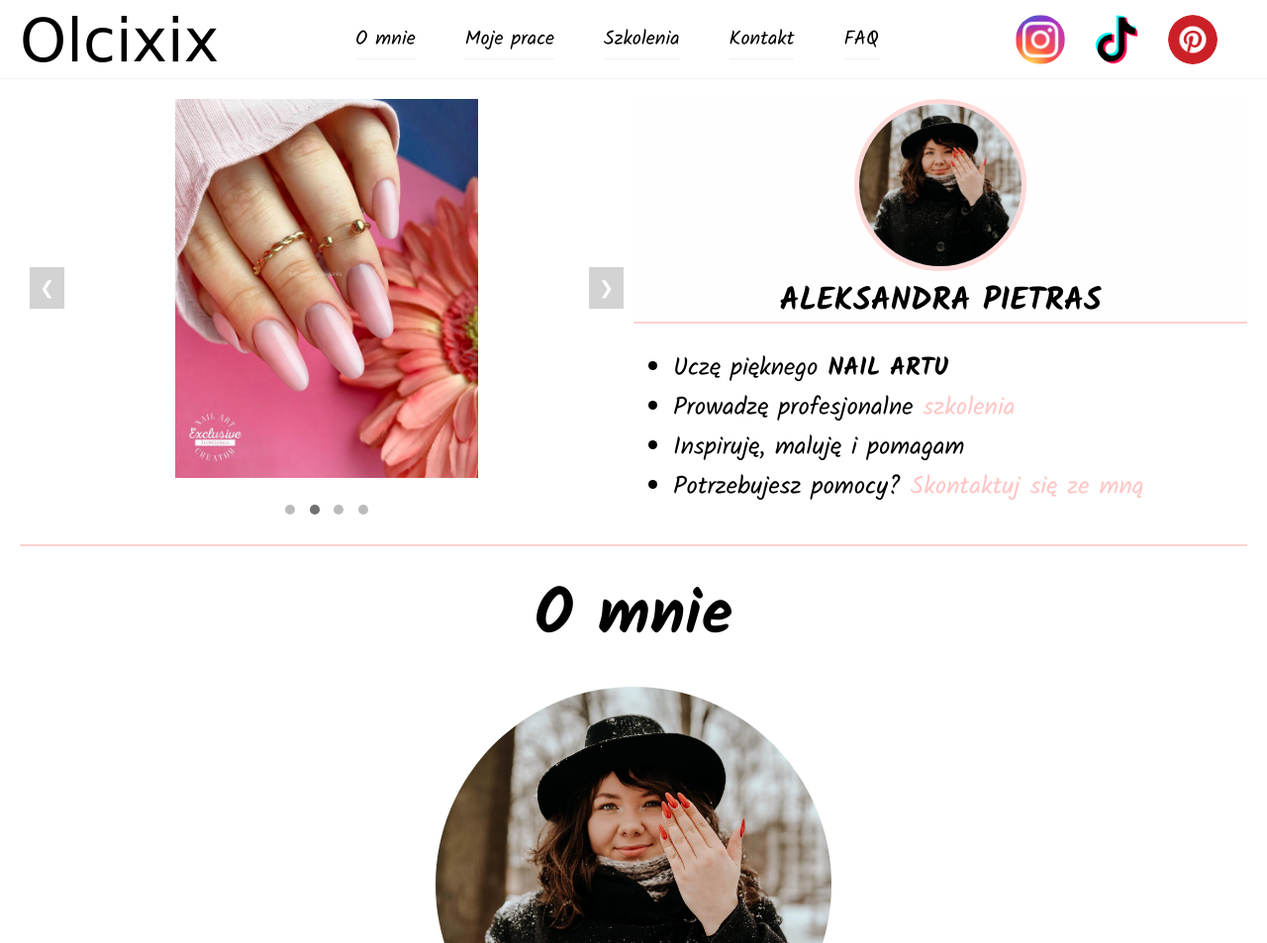
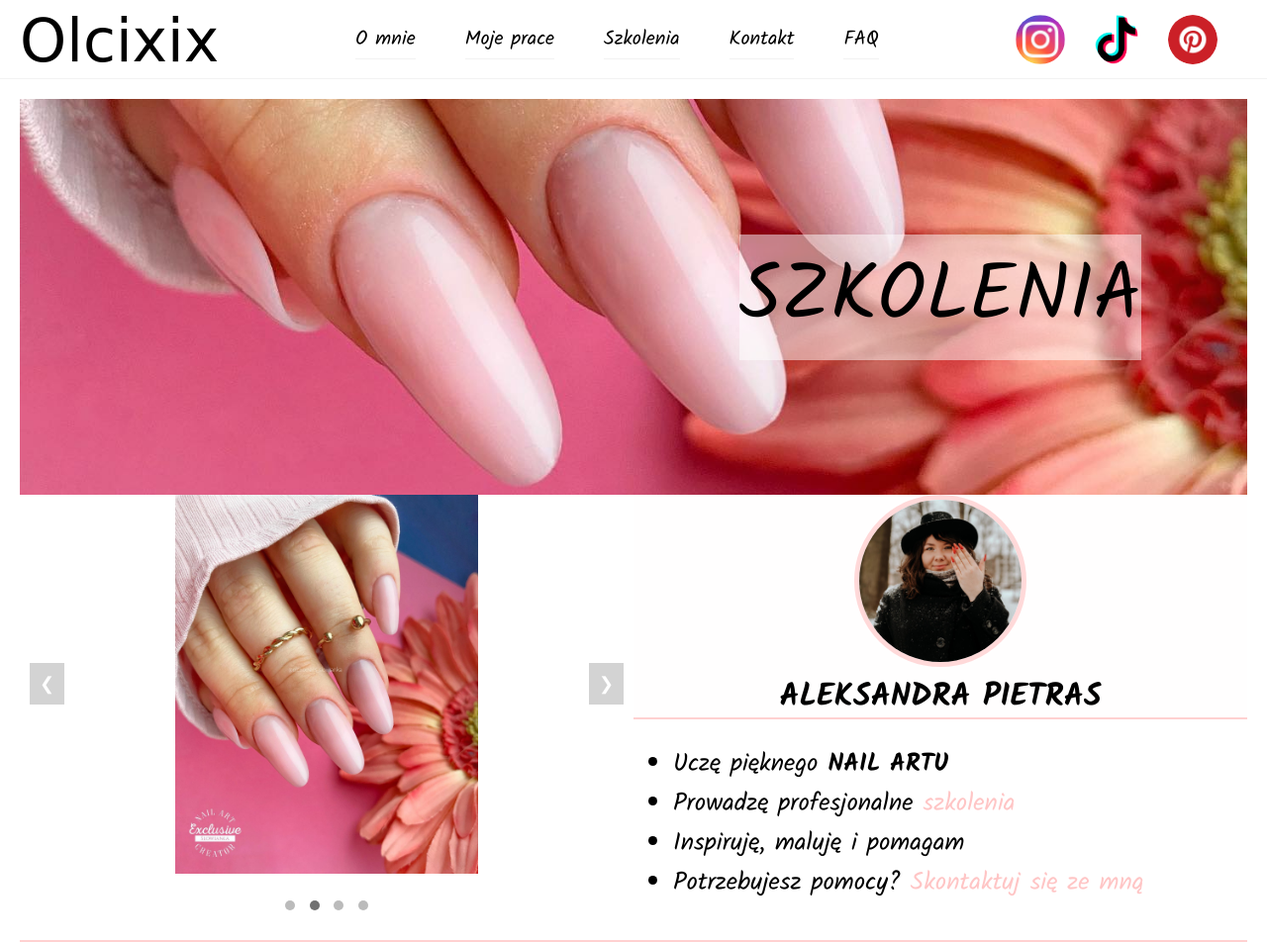
Before and after one commit to sunnyline99/sunnyline99.github.io, a plain HTML site: page index.html in a window 1280 px wide. Shown: the top 953 px of the page at 99% size. Drawn offline with nearby package versions, Linux system fonts and the light colour scheme; a web font is replaced by a local one.

Commit message:
test paralax on main page

```diff
--- a/index.html
+++ b/index.html
@@ -62,6 +62,22 @@
         </nav>
 
         <main class="main-content">
+
+            <div class="welcome-container-paralax">
+                <div class="paralax-wrapper">
+                    <div class="paralax" style="background-image: url('images/2.jpg'); transform: translate(0px, 0px); background-color: rgba(255, 255, 255, 0.5);">
+                        <div class="empty-box">
+
+                        </div>
+                        <div class="paralax-text">
+                            <span style="font-size: 80px;">
+                                SZKOLENIA
+                            </span>
+                        </div>
+                    </div>
+                </div>
+            </div>
+
             <div class="welcome-container">
                 <div class="slideshow">
                     <div class="slideshow-container">
@@ -303,5 +319,17 @@
                 }
             });
         </script>
+
+        <script src="http://ajax.googleapis.com/ajax/libs/jqueryui/1.10.1/jquery-ui.min.js" type="text/javascript"></script>
+
+        <script type = "text/javascript">
+
+            window.addEventListener('scroll', function () {
+                const parallax = document.querySelector('.paralax');
+                const scrollPosition = window.scrollY;
+                parallax.style.transform = 'translate(0px, ' + scrollPosition * 0.2 + 'px)';
+            });
+
+        </script>
     </body>
 </html>
--- a/main.css
+++ b/main.css
@@ -166,3 +166,32 @@
     display: flex;
     flex-direction: row;
 }
+
+.paralax-wrapper {
+    height: 400px;
+    overflow: hidden;
+    position: relative;
+}
+
+.paralax {
+    display: flex;
+    background-attachment: fixed;
+    background-position: 50% 70%;
+    background-repeat: no-repeat;
+    background-size: cover;
+    align-items: center;
+    justify-content: center;
+    text-align: center;
+    height: 100%;
+    background-color: rgba(255, 255, 255, 0.5);
+}
+
+.paralax-text {
+    display: flex;
+    background-color: rgba(255, 255, 255, 0.5);
+}
+
+.empty-box{
+    height: 100%;
+    width: 50%;
+}
```
